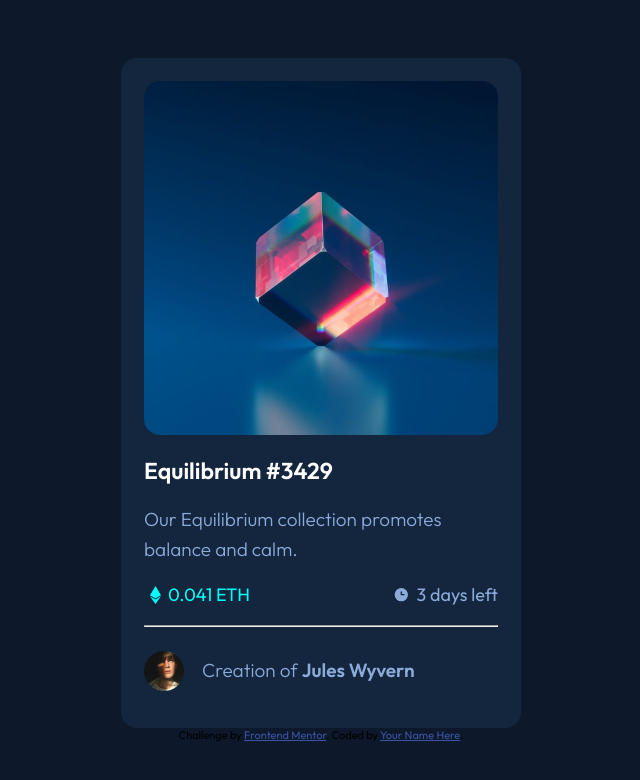
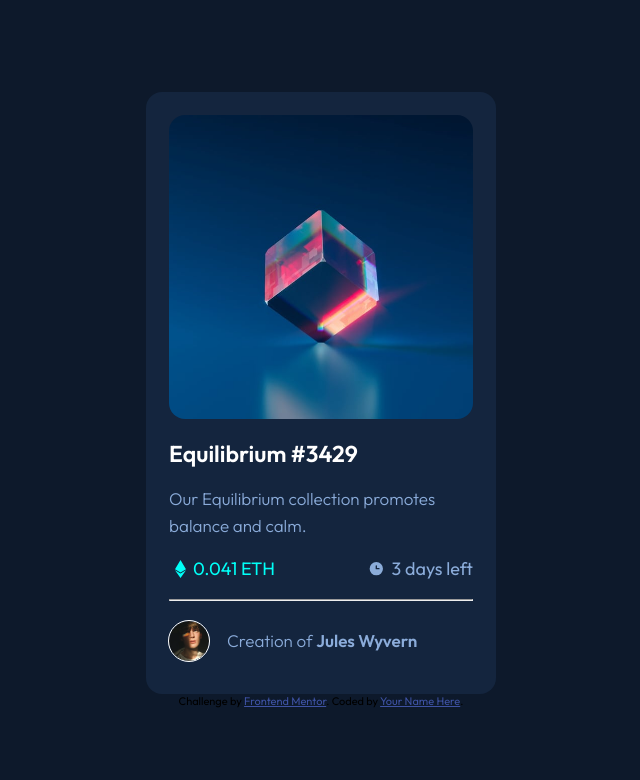
Before and after one commit to pojerm/nft-preview-card-component-main, a website built with Parcel: page index.html in a window 1280 px wide. Shown: the whole page, without its empty margins (319-959 px from the left). Built offline with nearby package versions, Linux system fonts and the light colour scheme.

Commit message:
podesio sam sliku dolje i teks autor

```diff
--- a/src/scss/card.scss
+++ b/src/scss/card.scss
@@ -1,6 +1,6 @@
 .card {
   background-color: $card-BG;
-  width: 40rem;
+  width: 35rem;
   padding: 2.3rem;
   border-radius: 16px;
 
@@ -16,7 +16,7 @@
   }
   &__text {
     color: $soft-blue;
-    font-size: 1.9rem;
+    font-size: 1.7rem;
     font-weight: 300;
     line-height: 1.6;
   }
@@ -72,6 +72,10 @@
     width: 4rem;
     height: 4rem;
     margin-right: 18px;
+    // kruzic unutarnje strane slike
+    outline: 1px solid $white;
+    outline-offset: 0px;
+    border-radius: 50%;
   }
 }
 
```
Also changed, not shown: dist/index.js, 3 other files.
